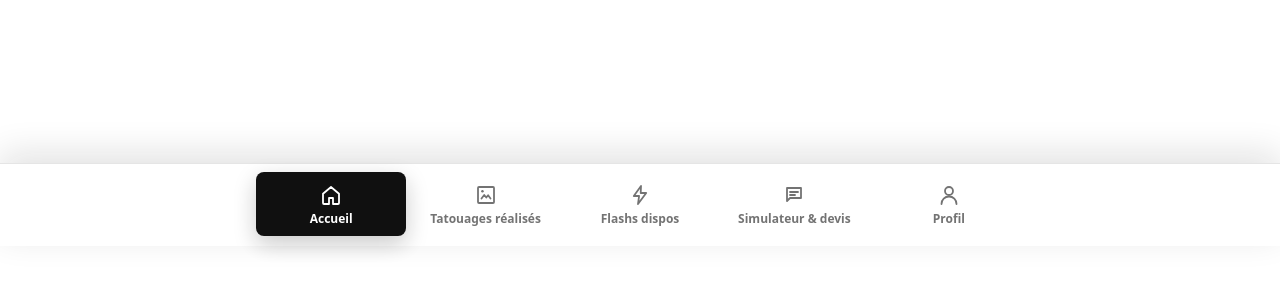
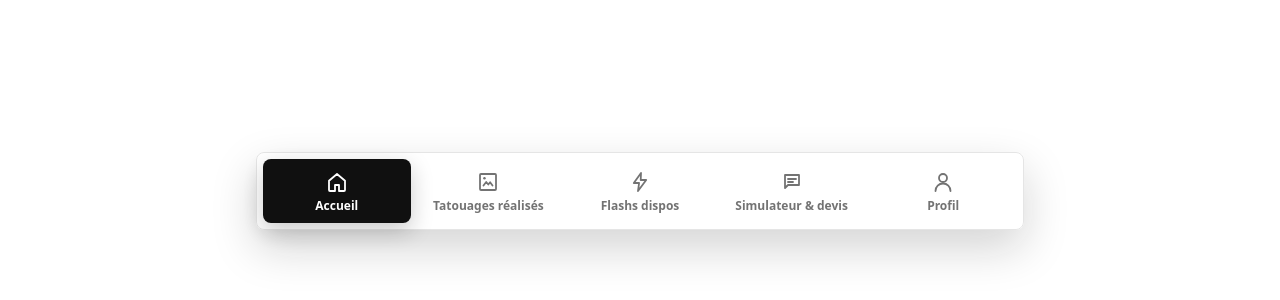
Before and after one commit to Mahmoudisab-blip/bgrumpy-site, a Next.js app: page / in a window 1280 px wide. Shown: the part 554-854 px from the top of the page. Built offline with nearby package versions, Linux system fonts and the light colour scheme.

Commit message:
auto save 2026-04-18 10:24:14

```diff
--- a/src/app/layout.tsx
+++ b/src/app/layout.tsx
@@ -15,7 +15,7 @@ export default function RootLayout({
   return (
     <html lang="fr">
       <body>
-        <div className="min-h-screen pb-[calc(5.75rem_+_env(safe-area-inset-bottom))]">
+        <div className="min-h-screen pb-[calc(7rem_+_env(safe-area-inset-bottom))]">
           {children}
         </div>
         <Navbar />
--- a/src/components/Navbar.tsx
+++ b/src/components/Navbar.tsx
@@ -42,9 +42,9 @@ export default function Navbar() {
   return (
     <nav
       aria-label="Navigation principale"
-      className="fixed inset-x-0 bottom-0 z-50 border-t border-neutral-200 bg-white/95 px-2 pb-[calc(0.6rem_+_env(safe-area-inset-bottom))] pt-2 shadow-[0_-10px_35px_rgba(16,16,16,0.12)] backdrop-blur-xl"
+      className="fixed bottom-[calc(1rem_+_env(safe-area-inset-bottom))] left-1/2 z-50 w-[calc(100%_-_1rem)] max-w-3xl -translate-x-1/2 rounded-lg border border-neutral-200 bg-white/92 p-1.5 shadow-[0_18px_45px_rgba(16,16,16,0.18)] backdrop-blur-xl"
     >
-      <ul className="mx-auto grid max-w-3xl grid-cols-5 gap-1">
+      <ul className="grid grid-cols-5 gap-1">
         {navItems.map((item) => {
           const isActive =
             pathname === item.href ||
```
